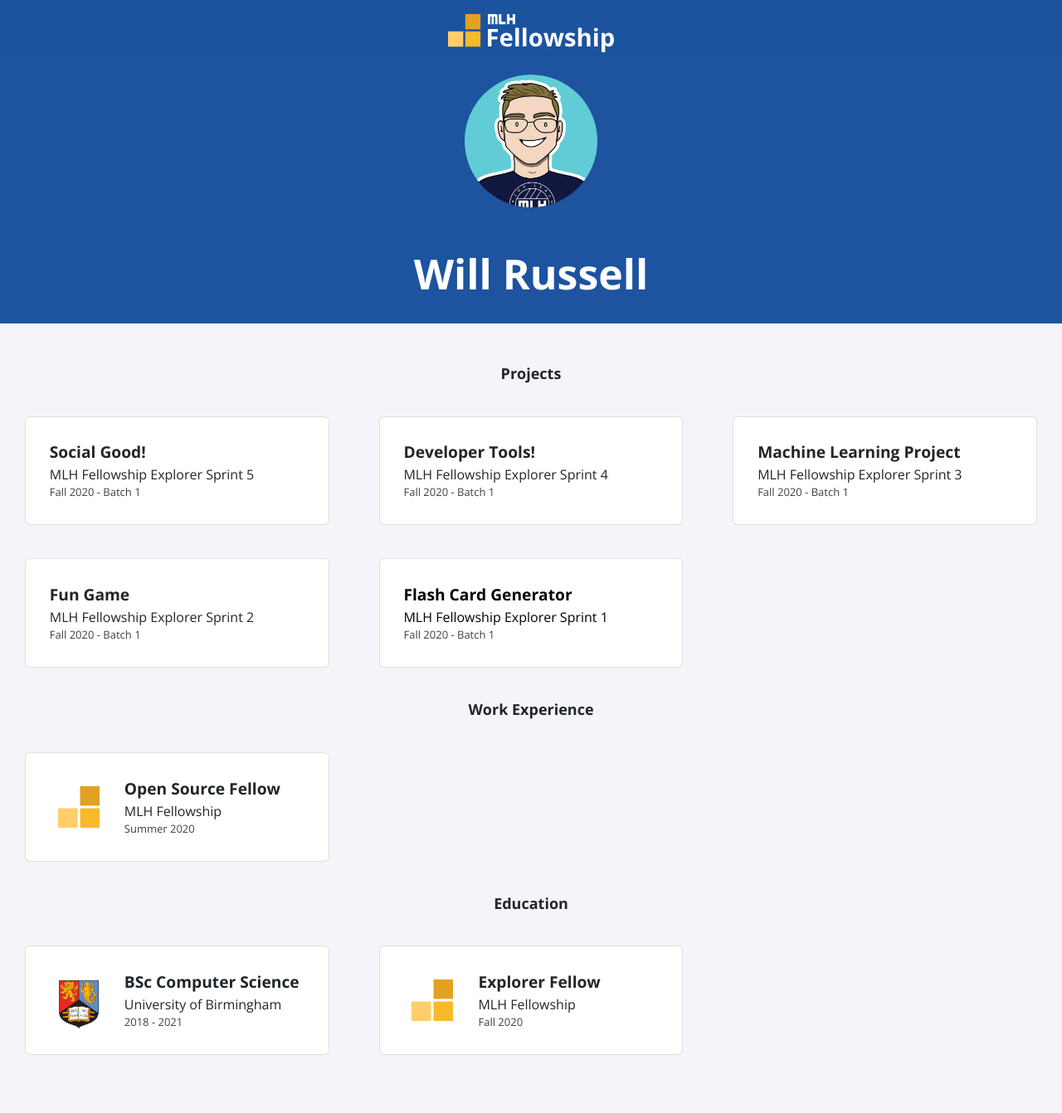
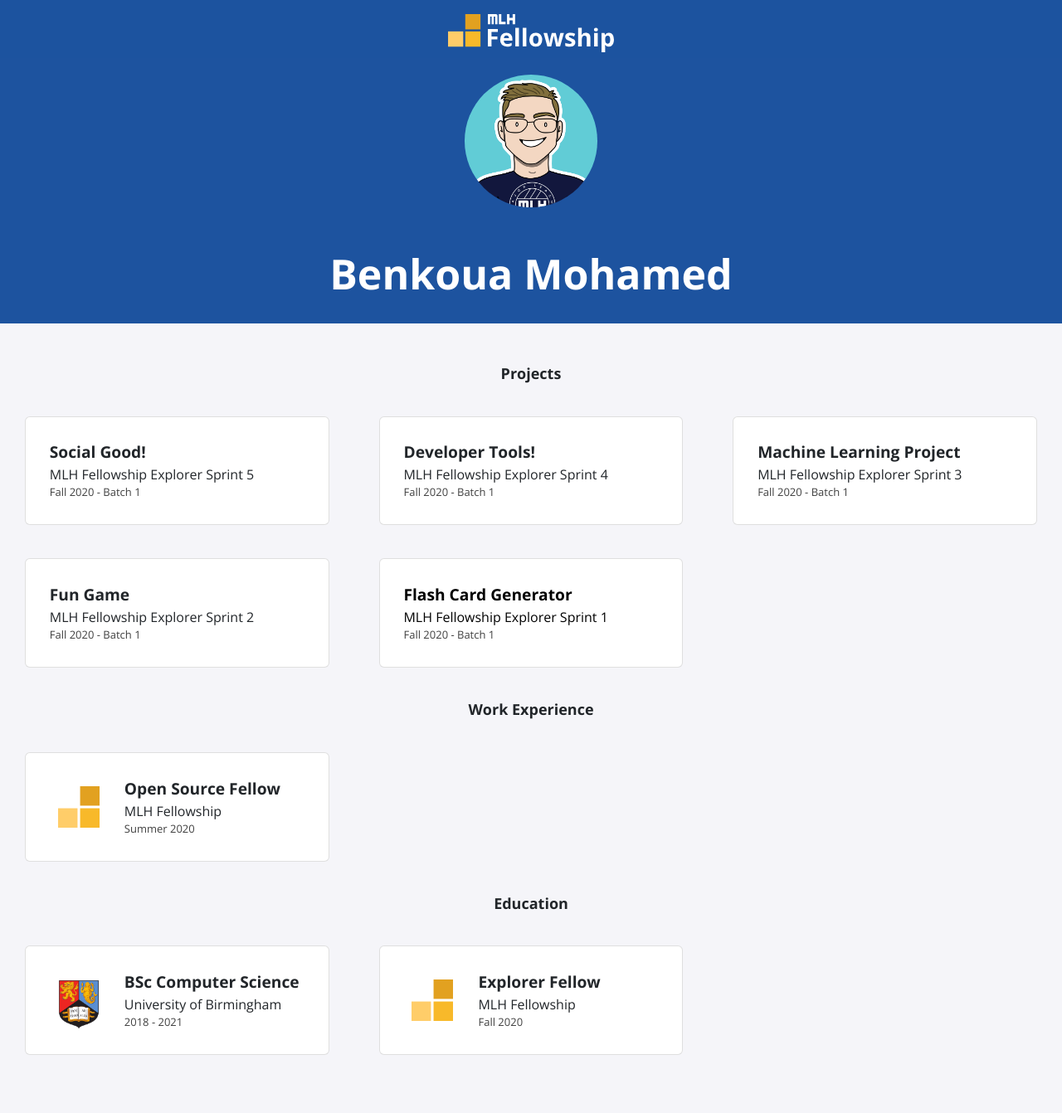
Before and after one commit to killua750/killua750.github.io, a Jekyll site: the page built from index.html, in a window 1280 px wide. Shown: the whole page at 83% size. Built offline with Jekyll 4.4.1, drawn with Linux system fonts in a browser that asks for light colours; nearby versions of some CDN libraries.

Commit message:
Update _config.yml

```diff
--- a/_config.yml
+++ b/_config.yml
@@ -1,13 +1,13 @@
-title: "Will Russell"
-email: fellowship@mlh.io
+title: "Benkoua Mohamed"
+email: Mohdeath@gmail.com
 description: >- # this means to ignore newlines until "baseurl:"
   Write an awesome description for your new site here. You can edit this
   line in _config.yml. It will appear in your document head meta (for
   Google search results) and in your feed.xml site description.
 baseurl: "/"
 url: "/portfolio-template"
-twitter_username: mlhacks
-github_username:  mlh-fellowship
+twitter_username: Mbenkoua
+github_username:  Killua750
 
 sass:
   sass_dir: _sass
```
